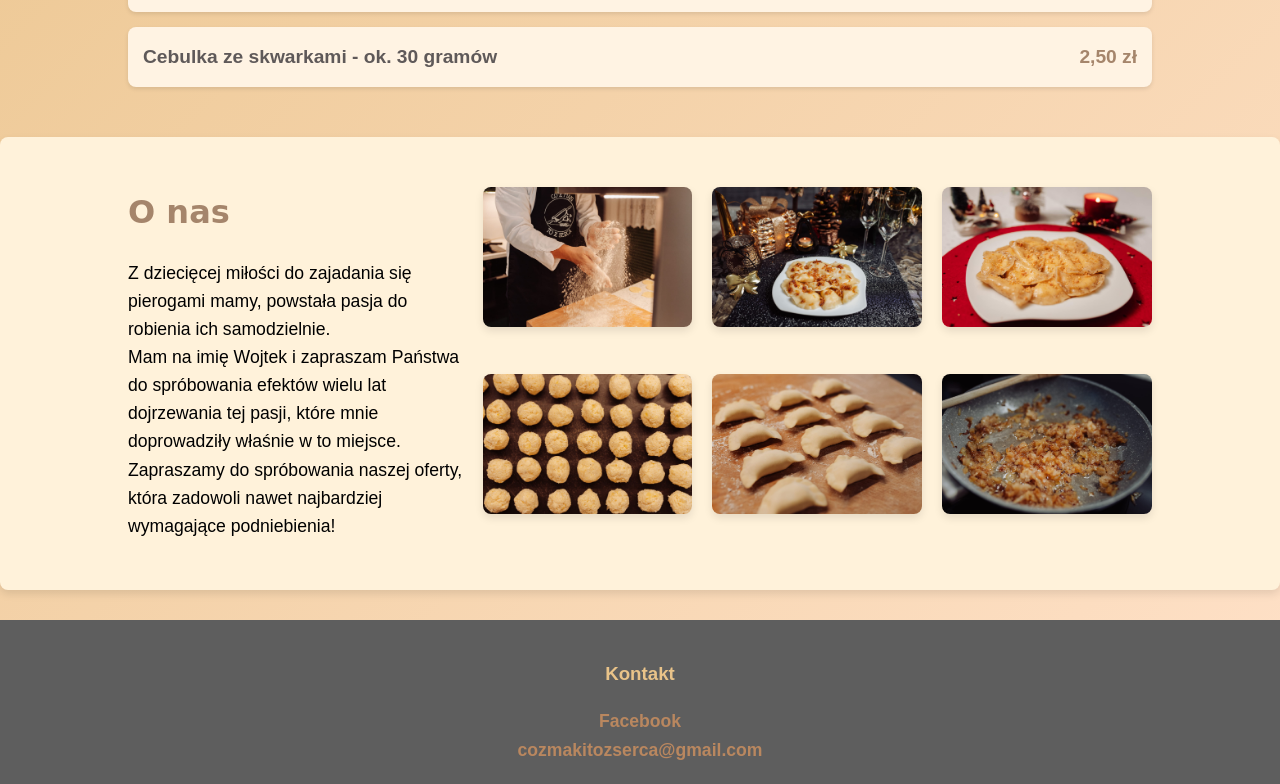
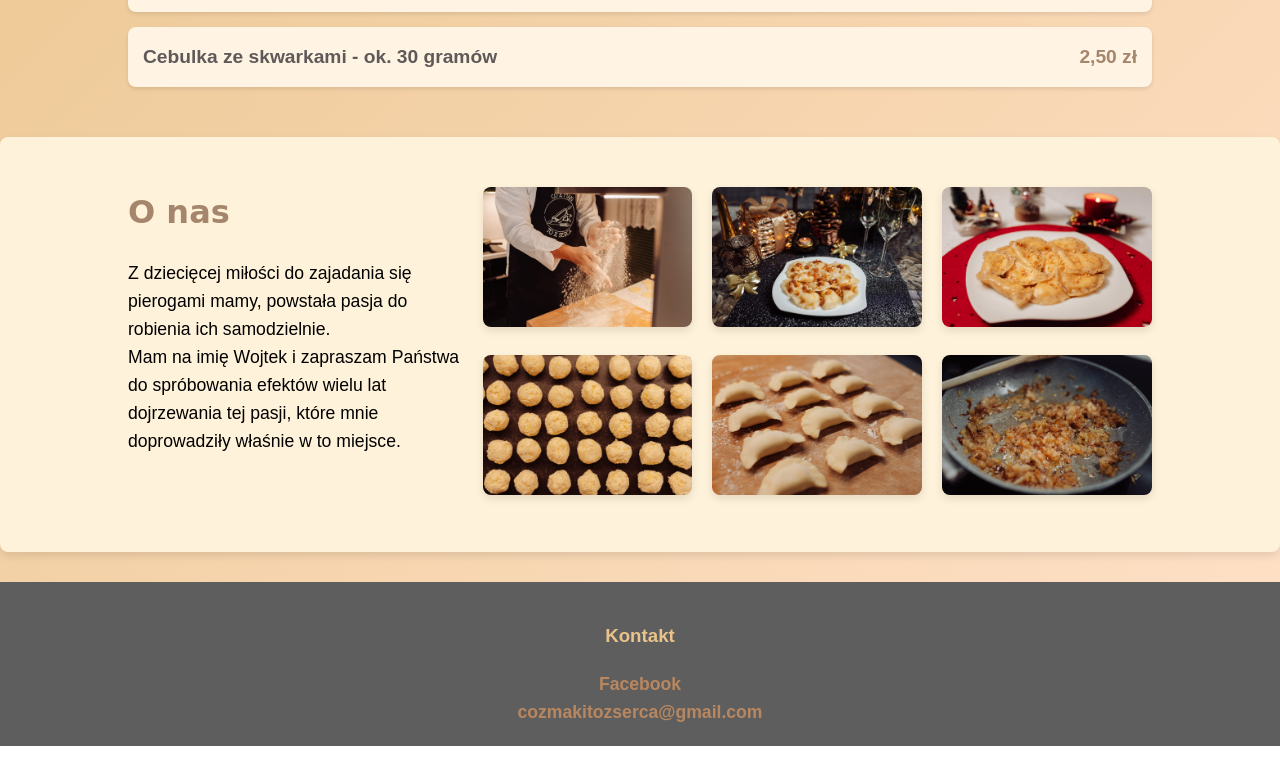
Before and after one commit to MaikelBoi/CzMTzS, a plain HTML site: page CzMTzS.html in a window 1280 px wide. Shown: the part 670-1454 px from the top of the page. After the commit the page ends 1416 px from the top, so only its background shows below. Drawn offline with Linux system fonts and the light colour scheme.

Commit message:
small fixup

```diff
--- a/CzMTzS.html
+++ b/CzMTzS.html
@@ -71,8 +71,6 @@
                     <p>Mam na imię Wojtek i zapraszam Państwa do spróbowania efektów wielu lat dojrzewania tej pasji,
                         które mnie
                         doprowadziły właśnie w to miejsce.</p>
-                    <p>Zapraszamy do spróbowania naszej oferty, która zadowoli nawet najbardziej wymagające
-                        podniebienia!</p>
                 </div>
                 <div class="image-gallery">
                     <div class="portfolio-item">
```
